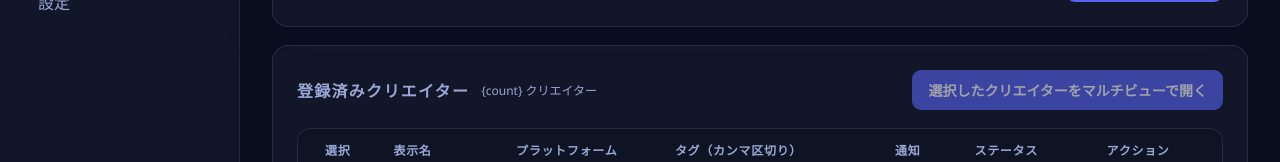
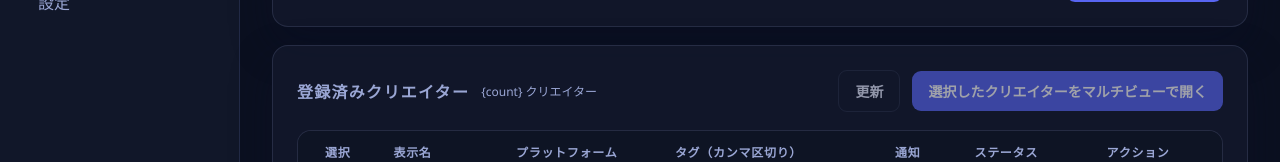
Before and after one commit to AegisKit/StageDock, a React app in the folder renderer/: page /#/favorites in a window 1280 px wide. Shown: the part 313-475 px from the top of the page. Built offline with nearby package versions, Linux system fonts and the light colour scheme.

Commit message:
更新ボタンを設置

```diff
--- a/package.json
+++ b/package.json
@@ -1,6 +1,6 @@
 {
   "name": "stagedock",
-  "version": "1.0.10",
+  "version": "1.0.11",
   "description": "StageDock - Electron + Next.js multi-stream viewer for Windows",
   "main": "dist/main/main/index.js",
   "type": "commonjs",
--- a/renderer/package.json
+++ b/renderer/package.json
@@ -1,6 +1,6 @@
 {
   "name": "stagedock-renderer",
-  "version": "1.0.10",
+  "version": "1.0.11",
   "type": "module",
   "scripts": {
     "build": "webpack --mode production",
--- a/renderer/src/locales/en.ts
+++ b/renderer/src/locales/en.ts
@@ -72,6 +72,7 @@ export default {
     live: "Live",
     offline: "Offline",
     refresh: "Refresh",
+    refreshing: "Refreshing...",
     edit: "Edit",
     delete: "Delete",
     confirmDelete: "Are you sure you want to delete this creator?",
--- a/renderer/src/locales/ja.ts
+++ b/renderer/src/locales/ja.ts
@@ -72,6 +72,7 @@ export default {
     live: "ライブ",
     offline: "オフライン",
     refresh: "更新",
+    refreshing: "更新中...",
     edit: "編集",
     delete: "削除",
     confirmDelete: "このクリエイターを削除してもよろしいですか？",
--- a/renderer/src/pages/CreatorsPage.tsx
+++ b/renderer/src/pages/CreatorsPage.tsx
@@ -390,6 +390,8 @@ export function CreatorsPage() {
     x: 0,
     y: 0,
   });
+
+  const [isRefreshing, setIsRefreshing] = useState(false);
 
   const creators = creatorsQuery.data ?? [];
   const sortedCreators = useMemo(() => sortCreators(creators), [creators]);
@@ -819,6 +821,34 @@ export function CreatorsPage() {
     }
   }, [ready, selectedOnlineCreators]);
 
+  const handleRefreshAll = useCallback(async () => {
+    if (!ready || isRefreshing) return;
+
+    setIsRefreshing(true);
+    try {
+      // 全クリエイターのライブステータスを手動更新
+      await Promise.allSettled(
+        creators.map(async (creator) => {
+          try {
+            await getStageDock().creators.refreshStatus(creator.id);
+          } catch (error) {
+            console.error(
+              `Failed to refresh status for ${creator.displayName}:`,
+              error
+            );
+          }
+        })
+      );
+
+      // データを再取得
+      await creatorsQuery.refetch();
+    } catch (error) {
+      console.error("Failed to refresh creators:", error);
+    } finally {
+      setIsRefreshing(false);
+    }
+  }, [ready, isRefreshing, creators, creatorsQuery]);
+
   const handleSubmit = async (event: FormEvent<HTMLFormElement>) => {
     event.preventDefault();
     setInputError(null);
@@ -1011,6 +1041,20 @@ export function CreatorsPage() {
               )}
             </span>
           </div>
+          <div style={{ display: "flex", alignItems: "center", gap: 12 }}>
+            <button
+              type="button"
+              className="button button-outline"
+              onClick={handleRefreshAll}
+              disabled={!ready || isRefreshing || creators.length === 0}
+              style={{
+                whiteSpace: "nowrap",
+                opacity:
+                  !ready || isRefreshing || creators.length === 0 ? 0.6 : 1,
+              }}
+            >
+              {isRefreshing ? t("creators.refreshing") : t("creators.refresh")}
+            </button>
             <button
               type="button"
               className="button button-primary"
@@ -1024,6 +1068,7 @@ export function CreatorsPage() {
                   })`
                 : t("creators.openSelected")}
             </button>
+          </div>
         </div>
         {tagFilterOptions.length > 0 && (
           <div
```
Lines whose indentation alone changed are shown as unchanged.
